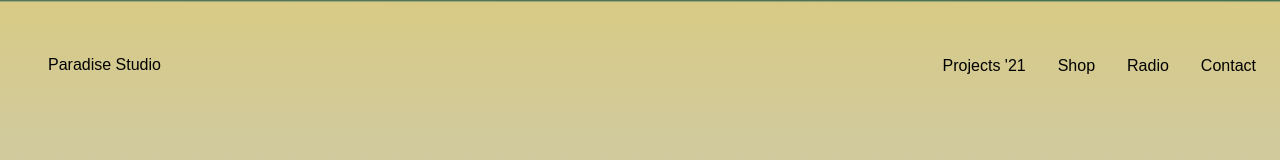
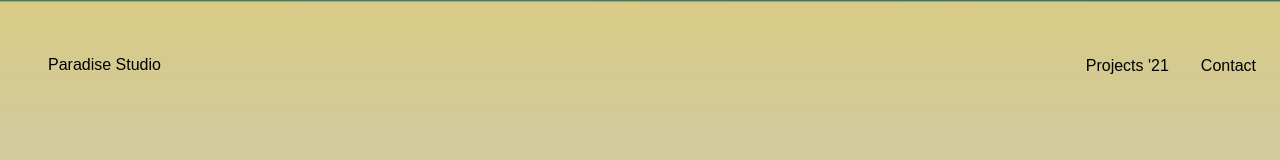
Before and after one commit to mnapearson/paradiseportfolio, a Vue app: page / in a window 1280 px wide. Shown: the top 160 px of the page. Built offline with nearby package versions, Linux system fonts and the light colour scheme; some icons are missing; a web font is replaced by a local one; what vue-progress-path would draw is missing.

Commit message:
remove radio and shop from nav

```diff
--- a/src/components/Nav.vue
+++ b/src/components/Nav.vue
@@ -13,8 +13,8 @@
       </router-link>
       <div class="nav-right">
         <router-link class="link" to="/projects">Projects '21</router-link>
-        <router-link class="link" to="/shop">Shop</router-link>
-        <router-link class="link" to="/Radio">Radio</router-link>
+        <!-- <router-link class="link" to="/shop">Shop</router-link>
+        <router-link class="link" to="/Radio">Radio</router-link> -->
         <router-link class="link" to="/contact">Contact</router-link>
       </div>
     </div>
```
